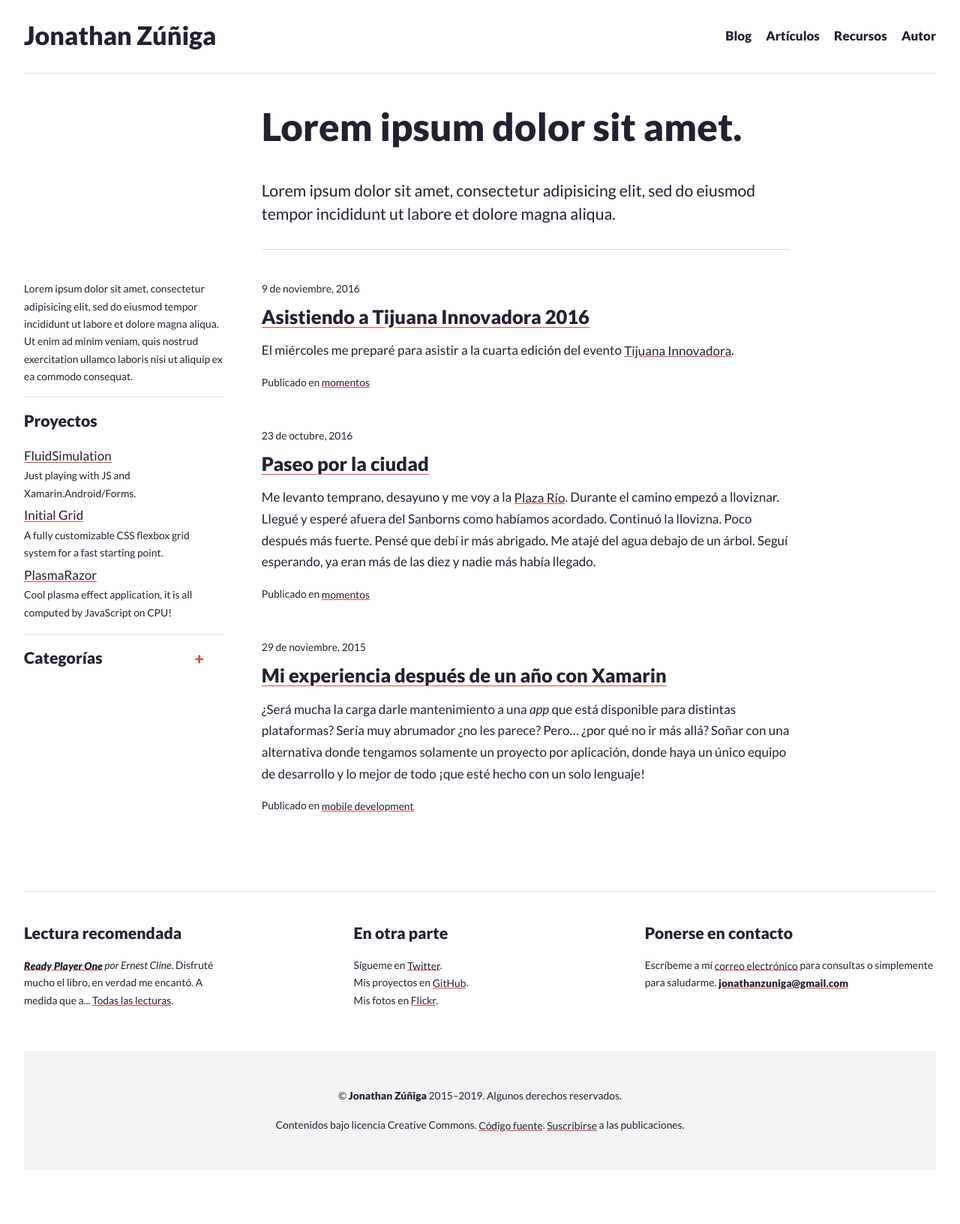
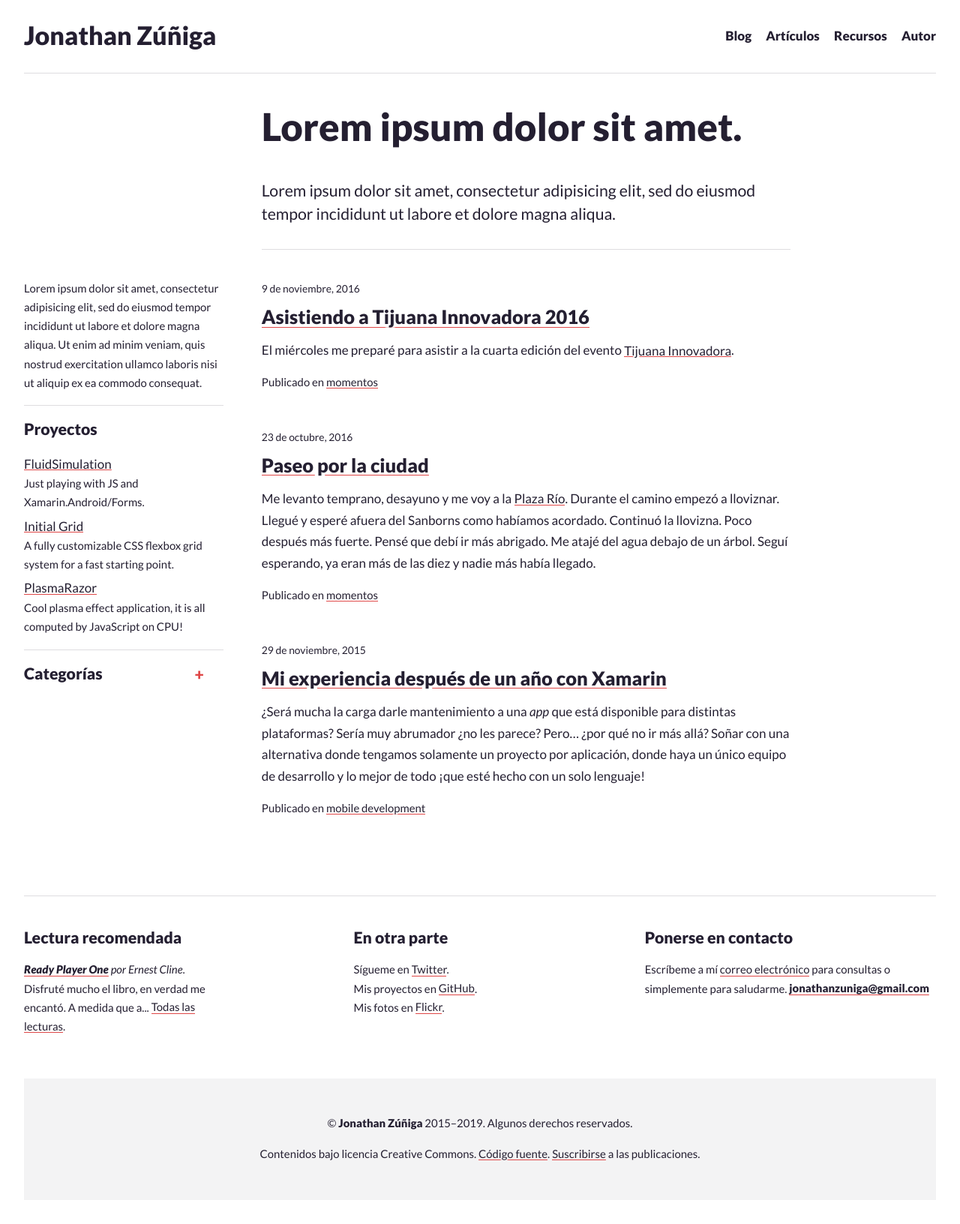
Before and after one commit to jonathanzuniga/jonathanzuniga.github.io, a Jekyll site: the page built from index.html, in a window 1280 px wide. Shown: the whole page at 75% size. Built offline with Jekyll 4.4.1, drawn with Linux system fonts in a browser that asks for light colours; the list of posts is cut into pages by our own code; before the commit the page ends 1592 px from its top, so only the background shows below that.

Commit message:
Put awesome block into a partial file, update patterns file.

```diff
--- /dev/null
+++ b/_includes/awesome_block.html
@@ -0,0 +1,32 @@
+<div class="awesome-block awesome-block--1">
+    <h5>Lectura recomendada</h5>
+
+    {% assign recommended_reading = site.data.recommended_reading | first %}
+
+    <p class="small">
+        <i><b><a href="{{ rr.url }}" target="_blank">{{ recommended_reading.title }}</a></b> por {{ recommended_reading.author }}</i>.
+        {{ recommended_reading.opinion | strip_html | truncate: 64 }}
+        <a href="">Todas las lecturas</a>.
+    </p>
+</div>
+
+<div class="awesome-block awesome-block--2">
+    <h5>En otra parte</h5>
+
+    {% assign author = site.authors['jonathan'] %}
+
+    <p class="small">
+        Sígueme en <a href="https://twitter.com/{{ author.twitter_username }}/" target="_blank">Twitter</a>.<br>
+        Mis proyectos en <a href="https://github.com/{{ author.github_username }}/" target="_blank">GitHub</a>.<br>
+        Mis fotos en <a href="https://www.flickr.com/photos/{{ author.flickr_username }}/" target="_blank">Flickr</a>.
+    </p>
+</div>
+
+<div class="awesome-block awesome-block--3">
+    <h5>Ponerse en contacto</h5>
+
+    <p class="small">
+        Escríbeme a mí <a href="mailto:{{ author.email }}">correo electrónico</a> para consultas o simplemente para saludarme.
+        <b><a href="mailto:{{ author.email }}">{{ author.email }}</a></b>
+    </p>
+</div>
--- a/_includes/sidebar.html
+++ b/_includes/sidebar.html
@@ -4,7 +4,7 @@
 <aside class="aside">
     <!-- <img class="avatar" src="{{ author.avatar }}" alt="{{ author.first_name }} {{ author.last_name }}"> -->
 
-    <p class="small">
+    <p class="aside__about">
         Lorem ipsum dolor sit amet, consectetur adipisicing elit, sed do eiusmod
         tempor incididunt ut labore et dolore magna aliqua. Ut enim ad minim veniam,
         quis nostrud exercitation ullamco laboris nisi ut aliquip ex ea commodo
--- a/_layouts/default.html
+++ b/_layouts/default.html
@@ -61,38 +61,7 @@
 
         <hr>
 
-        <div class="awesome-block-1">
-            <h5>Lectura recomendada</h5>
-
-            {% assign recommended_reading = site.data.recommended_reading | first %}
-
-            <p class="small">
-                <i><b><a href="{{ rr.url }}" target="_blank">{{ recommended_reading.title }}</a></b> por {{ recommended_reading.author }}</i>.
-                {{ recommended_reading.opinion | strip_html | truncate: 64 }}
-                <a href="">Todas las lecturas</a>.
-            </p>
-        </div>
-
-        <div class="awesome-block-2">
-            <h5>En otra parte</h5>
-
-            {% assign author = site.authors['jonathan'] %}
-
-            <p class="small">
-                Sígueme en <a href="https://twitter.com/{{ author.twitter_username }}/" target="_blank">Twitter</a>.<br>
-                Mis proyectos en <a href="https://github.com/{{ author.github_username }}/" target="_blank">GitHub</a>.<br>
-                Mis fotos en <a href="https://www.flickr.com/photos/{{ author.flickr_username }}/" target="_blank">Flickr</a>.
-            </p>
-        </div>
-
-        <div class="awesome-block-3">
-            <h5>Ponerse en contacto</h5>
-
-            <p class="small">
-                Escríbeme a mí <a href="mailto:{{ author.email }}">correo electrónico</a> para consultas o simplemente para saludarme.
-                <b><a href="mailto:{{ author.email }}">{{ author.email }}</a></b>
-            </p>
-        </div>
+        {% include awesome_block.html %}
 
         {% include footer.html %}
 
```
Also changed, not shown: css/patterns.min.css.
